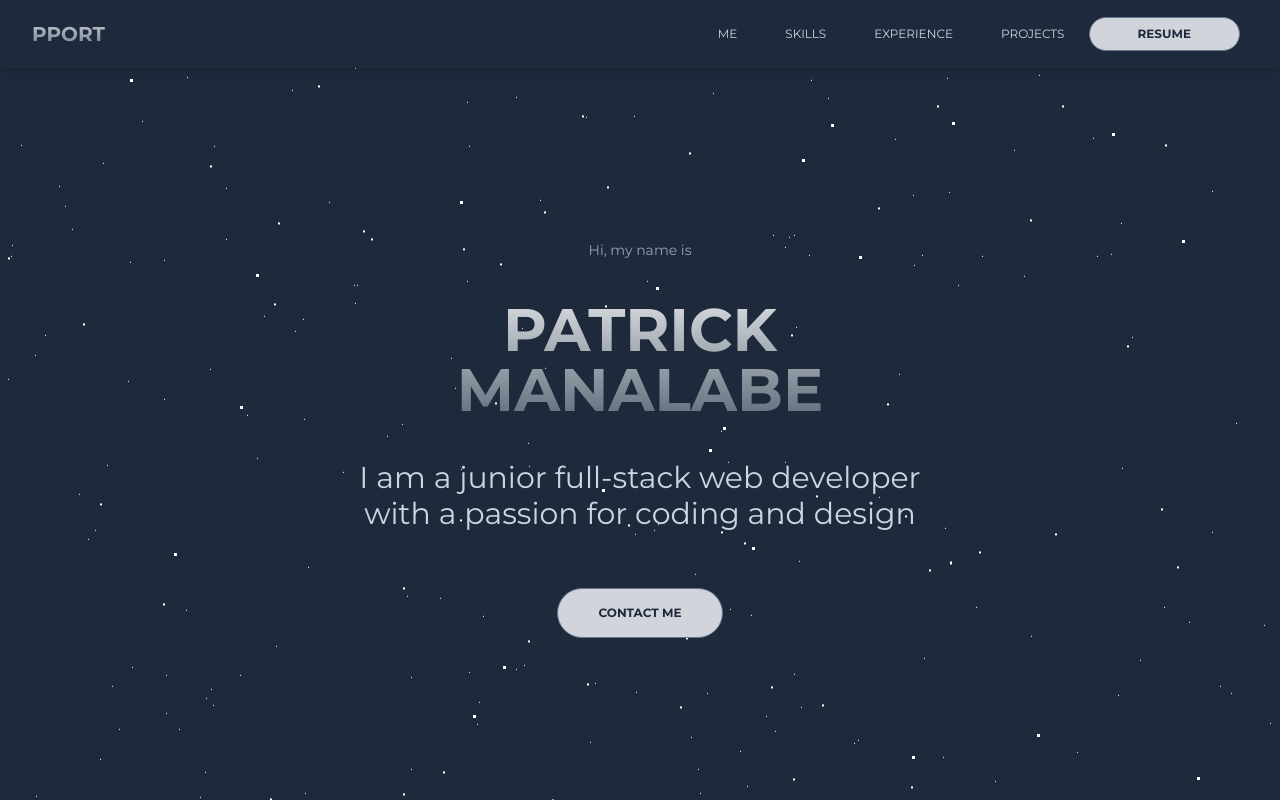
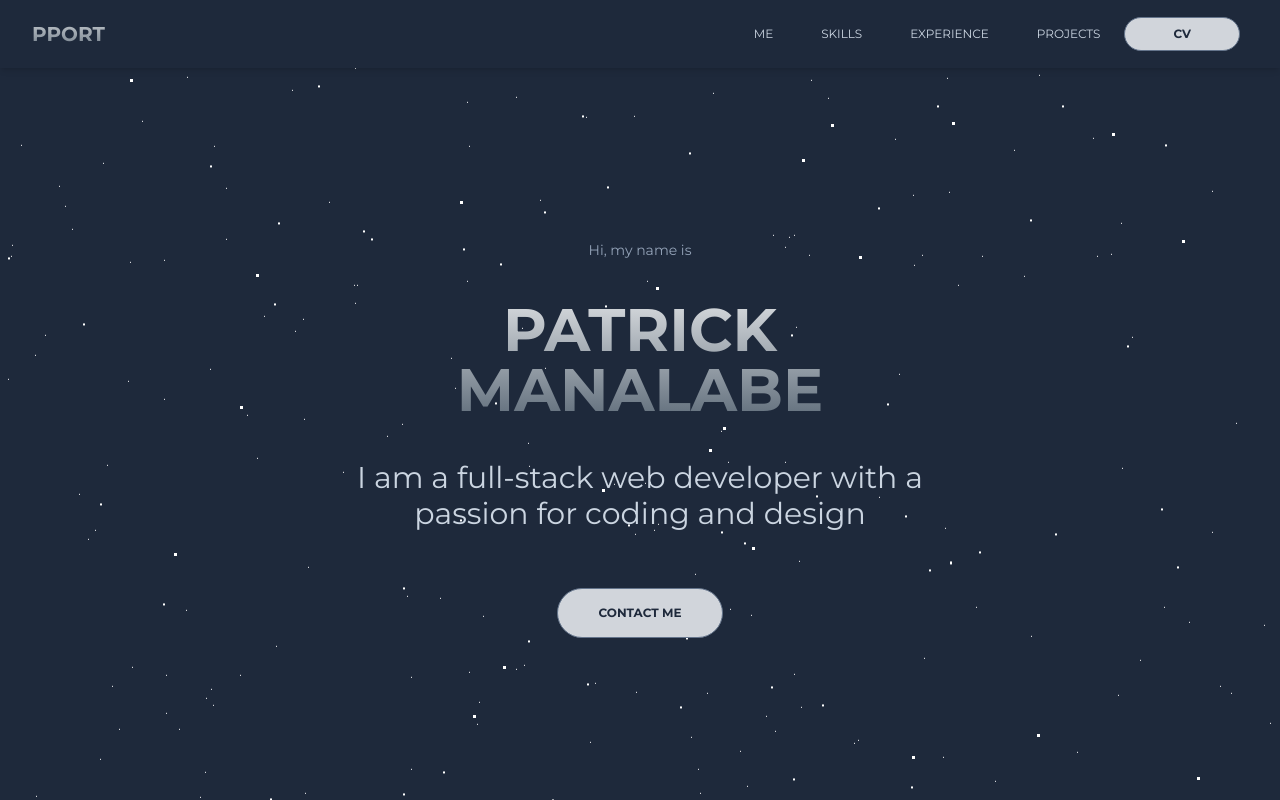
Before and after one commit to Manalabe-Patrick/patrick-manalabe-portfolio, a React (Create React App) app: page / in a window 1280 px wide. Shown: the top 800 px of the page. Built offline with nearby package versions, Linux system fonts and the light colour scheme.

Commit message:
resume changes to cv

```diff
--- a/src/Components/AboutMe.jsx
+++ b/src/Components/AboutMe.jsx
@@ -26,8 +26,7 @@ const AboutMe = ({ facebook, link, insta, github, TogaPic }) => {
             }
           />
           <p className="text-slate-300 pb-4 lg:text-3xl text-center">
-            I am a junior full-stack web developer with a passion for coding and
-            design
+            I am a full-stack web developer with a passion for coding and design
           </p>
           <div>
             <button
--- a/src/Components/Navbar.jsx
+++ b/src/Components/Navbar.jsx
@@ -59,7 +59,7 @@ export const Navbar = ({ jump }) => {
                 className="py-2 px-12 text-slate-100 text-xs bg-rose-700 rounded-full glow-resume"
                 onClick={openResume}
               >
-                RESUME
+                CV
               </button>
             </li>
           </ul>
@@ -115,7 +115,7 @@ export const Navbar = ({ jump }) => {
                     style={{ background: "#d1d5db" }}
                     onClick={openResume}
                   >
-                    RESUME
+                    CV
                   </p>
                 </li>
               </ul>
```
